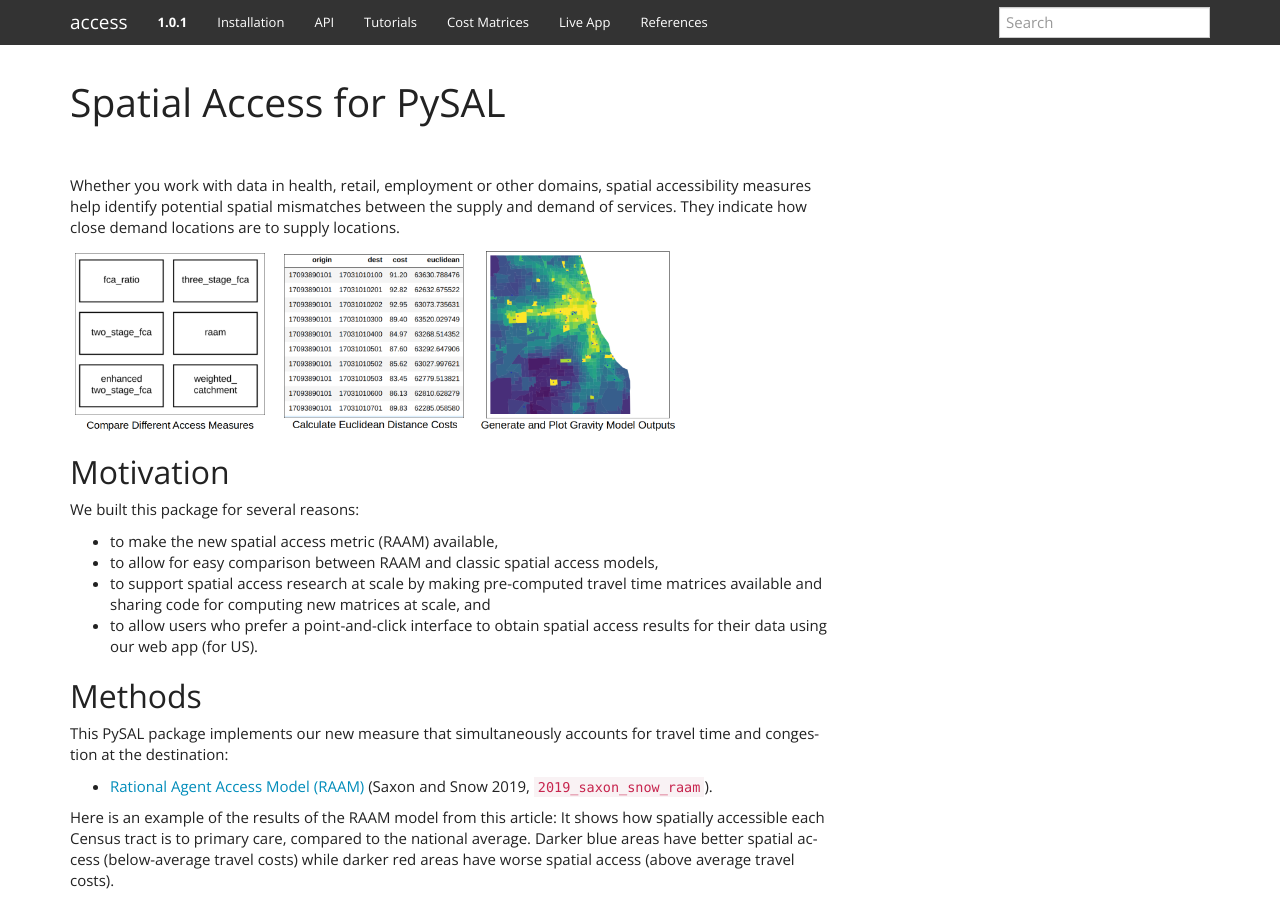
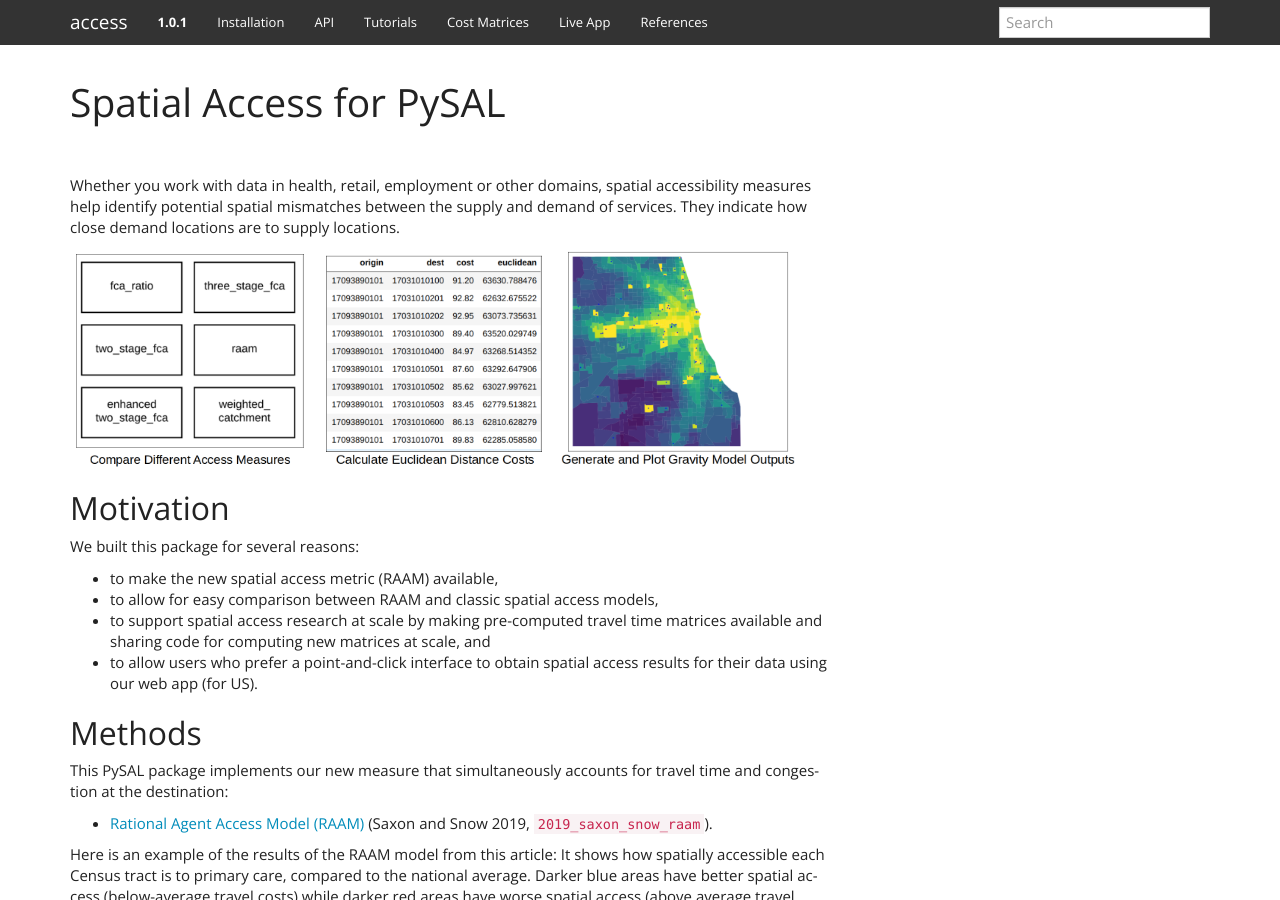
Before and after one commit to pysal/access, a Sphinx documentation site: the page built from docs/index.rst, in a window 1280 px wide and 900 px high. Built offline with Sphinx 7.4.7, drawn with Linux system fonts in a browser that asks for light colours; cross-references to code outside the pages are shown as plain code.

Commit message:
update to index page

```diff
--- a/docs/index.rst
+++ b/docs/index.rst
@@ -11,15 +11,15 @@ Whether you work with data in health, retail, employment or other domains, spati
 
 .. image:: _static/images/compare_access.png
    :target: https://nbviewer.jupyter.org/github/JamesSaxon/access/blob/master/notebooks/Generating%20and%20Plotting%20a%20Variety%20of%20Access%20Scores.ipynb#Ready-to-roll...
-   :width: 200px
+   :width: 240px
 
 .. image:: _static/images/euclidean_distance.png
    :target: https://nbviewer.jupyter.org/github/JamesSaxon/access/blob/master/notebooks/Generating%20and%20Plotting%20a%20Variety%20of%20Access%20Scores.ipynb#Add-an-Additional-Distance-Measure---Euclidean-Distance
-   :width: 200px
+   :width: 240px
 
 .. image:: _static/images/gravity_model.png
    :target: https://nbviewer.jupyter.org/github/JamesSaxon/access/blob/example_updates/notebooks/How%20to%20Use%20access%20to%20Compute%20Access%20Scores%20to%20Resources%20Given%20XY%20Coordinates%20Joined%20to%20Census%20Tracts.ipynb#Gravity-Model
-   :width: 200px
+   :width: 240px
 
 
 
```
